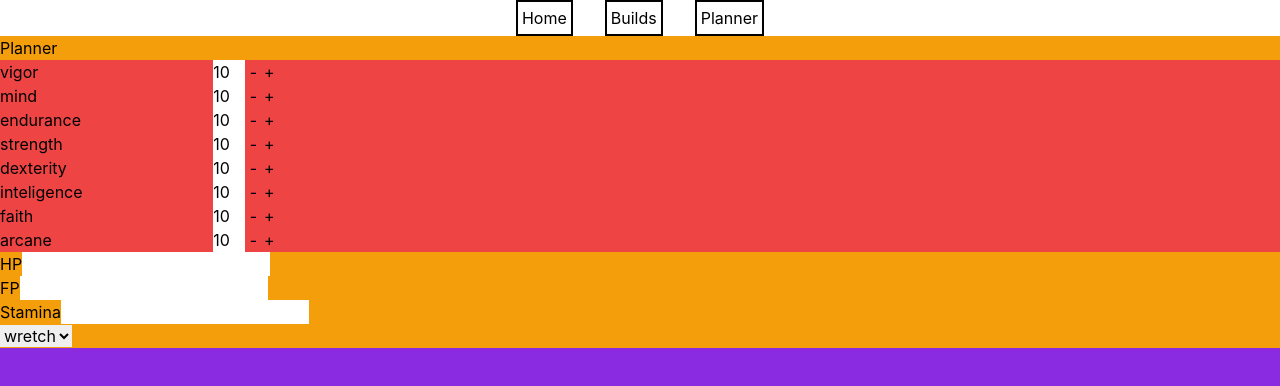
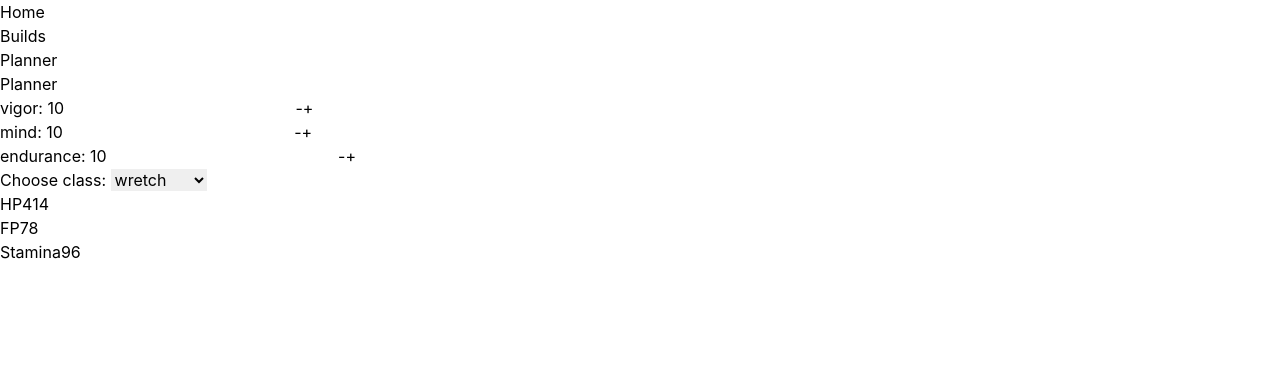
Before and after one commit to DScraftPL/EldenRingBuildsWebsite, a React (Create React App) app: page /planner in a window 1280 px wide. Shown: the top 386 px of the page. Built offline with nearby package versions, Linux system fonts and the light colour scheme.

Commit message:
refactor refactor + json

```diff
--- a/src/index.css
+++ b/src/index.css
@@ -9,7 +9,6 @@ body {
     sans-serif;
   -webkit-font-smoothing: antialiased;
   -moz-osx-font-smoothing: grayscale;
-  background: blueviolet;
 }
 
 code {
--- a/src/pages/app/App.js
+++ b/src/pages/app/App.js
@@ -11,7 +11,7 @@ import {
 
 function App() {
   return (
-    <div className='bg-amber-500'>
+    <div>
       <BrowserRouter>
         <Routes>
           <Route path='/' element={<NavigationBar />}>
--- a/src/pages/navigationbar/NavigationBar.js
+++ b/src/pages/navigationbar/NavigationBar.js
@@ -6,11 +6,11 @@ import {
 function NavigationBar() {
   return (
     <div>
-      <nav className="bg-white">
-        <ul className="flex space-x-8 justify-center">
-          <li className="border-black border-2 p-1"><Link to="/">Home</Link></li>
-          <li className="border-black border-2 p-1"><Link to="/builds">Builds</Link></li>
-          <li className="border-black border-2 p-1"><Link to="/planner">Planner</Link></li>
+      <nav>
+        <ul>
+          <li><Link to="/">Home</Link></li>
+          <li><Link to="/builds">Builds</Link></li>
+          <li><Link to="/planner">Planner</Link></li>
         </ul>
       </nav>
       <Outlet />
--- a/src/pages/planner/GameplayStat.js
+++ /dev/null
@@ -1,36 +0,0 @@
-import { useEffect, useState } from "react";
-import { updateHP, updateFP, updateStamina } from "./updateStats";
-
-function GameplayStat(props) {
-
-  const [inputValue, setInputValue] = useState('');
-
-  useEffect(() => {
-    const handleStatChangeEvent = (event) => {
-      const statname = event.detail.statname;
-      if (props.statlisten === statname) {
-        var statval = Number(event.detail.statvalue);
-        console.log(statval)
-        switch (statname) {
-          case "vigor": setInputValue(updateHP(statval)); break;
-          case "mind": setInputValue(updateFP(statval)); break;
-          case "endurance": setInputValue(updateStamina(statval)); break;
-          default: console.log('switchcase!');
-        }
-        console.log('detected matching event ' + event.detail.statname)
-      }
-    }
-    window.addEventListener('statChange', handleStatChangeEvent);
-  }, [props])
-
-  return (
-    <div>
-      <label>{props.statname}</label>
-      <input id={props.statname}
-        value={inputValue}
-        readOnly />
-    </div>
-  )
-}
-
-export default GameplayStat;
--- /dev/null
+++ b/src/pages/planner/GameplayStats.js
@@ -0,0 +1,25 @@
+import { updateHP, updateFP, updateStamina } from "./updateStats";
+
+function GameplayStat({ id, stat, update }) {
+  return (<div>
+    <label htmlFor={id}>{id}</label>
+    <input
+      id={id}
+      value={update(stat)}
+      readOnly
+    />
+  </div>)
+}
+
+function GameplayStats({ playerStats }) {
+
+  return (
+    <div>
+      <GameplayStat id="HP" stat={playerStats.vigor} update={updateHP} />
+      <GameplayStat id="FP" stat={playerStats.mind} update={updateFP} />
+      <GameplayStat id="Stamina" stat={playerStats.endurance} update={updateStamina} />
+    </div>
+  )
+}
+
+export default GameplayStats;
--- a/src/pages/planner/Planner.js
+++ b/src/pages/planner/Planner.js
@@ -1,48 +1,50 @@
 import { useState } from 'react'
 
-import PlayerStat from './PlayerStat.js'
-import GameplayStat from './GameplayStat.js'
+import PlayerStats from './PlayerStats.js'
+import GameplayStats from './GameplayStats.js'
+import classes from './classes.json'
 
 function Planner() {
 
-  const startingClass = {
-    wretch: {
-      vigor: 10,
-      mind: 10,
-      endurance: 10,
-      strength: 10,
-      dexterity: 10,
-      inteligence: 10,
-      faith: 10,
-      arcane: 10
+  const [playerStats, setPlayerStats] = useState(classes.wretch);
+  const [chosenClass, setChosenClass] = useState('wretch');
+
+
+  const updatePlayerStats = (stat, newValue) => {
+    if (newValue > 99) {
+      setPlayerStats(prevStats => ({
+        ...prevStats,
+        [stat]: 99
+      }))
+    } else if (newValue >= classes[chosenClass][stat]) {
+      setPlayerStats(prevStats => ({
+        ...prevStats,
+        [stat]: newValue
+      }));
+    } else {
+      setPlayerStats(prevStats => ({
+        ...prevStats,
+        [stat]: classes[chosenClass][stat]
+      }))
     }
   }
 
-  const [initStats, setInitStats] = useState(startingClass.wretch)
+  const updateChosenClass = (e) => {
+    console.log(e.target.value);
+    setChosenClass(e.target.value);
+    setPlayerStats(classes[e.target.value]);
+  }
 
   return (
-    <div className=''>
+    <div>
       <h1>Planner</h1>
-      <div className="bg-red-500 flex flex-col">
-        <PlayerStat statname="vigor" defaultvalue={initStats.vigor} />
-        <PlayerStat statname="mind" defaultvalue={initStats.mind} />
-        <PlayerStat statname="endurance" defaultvalue={initStats.endurance} />
-        <PlayerStat statname="strength" defaultvalue={initStats.strength} />
-        <PlayerStat statname="dexterity" defaultvalue={initStats.dexterity} />
-        <PlayerStat statname="inteligence" defaultvalue={initStats.inteligence} />
-        <PlayerStat statname="faith" defaultvalue={initStats.faith} />
-        <PlayerStat statname="arcane" defaultvalue={initStats.arcane} />
-      </div>
-      <div>
-        <GameplayStat statname="HP" statlisten="vigor" />
-        <GameplayStat statname="FP" statlisten="mind" />
-        <GameplayStat statname="Stamina" statlisten="endurance" />
-      </div>
-      <div>
-        <select name="startingClass" id="startingClass" >
-          <option value="wretch" default> wretch </option>
-        </select>
-      </div>
+      <PlayerStats playerStats={playerStats} onChange={updatePlayerStats} />
+      <label htmlFor='selectClass'> Choose class: </label>
+      <select id="selectClass" value={chosenClass} onChange={updateChosenClass}>
+        <option value="wretch">wretch</option>
+        <option value="confessor">confessor</option>
+      </select>
+      <GameplayStats playerStats={playerStats} />
     </div>
   )
 }
--- a/src/pages/planner/PlayerStat.js
+++ /dev/null
@@ -1,75 +0,0 @@
-import { useState } from "react";
-
-function PlayerStat(props) {
-
-  const [inputValue, setInputValue] = useState(10);
-
-  const statUpdateEvent = new CustomEvent('statChange', {
-    bubbles: true,
-    cancelable: true,
-    detail: { statname: props.statname }
-  });
-
-  const validateNumber = (min, max, number) => {
-    if (number.isNaN) {
-      number = min;
-    }
-    number = Math.max(number, min);
-    number = Math.min(number, max);
-    return number;
-  }
-
-  const raise = () => {
-    setInputValue(validateNumber(1, 99, Number(inputValue) + 1));
-    statUpdateEvent.detail.statvalue = inputValue + 1;
-    window.dispatchEvent(statUpdateEvent);
-  }
-
-  const lower = () => {
-    setInputValue(validateNumber(1, 99, Number(inputValue) - 1));
-    statUpdateEvent.detail.statvalue = inputValue - 1;
-    window.dispatchEvent(statUpdateEvent);
-  }
-
-  const valueChanged = (event) => {
-    setInputValue(Number(event.target.value));
-    statUpdateEvent.detail.statvalue = inputValue;
-    window.dispatchEvent(statUpdateEvent);
-    console.log('value changend')
-  }
-
-  const handleBlur = () => {
-    setInputValue(validateNumber(1, 99, Number(inputValue)));
-    statUpdateEvent.detail.statvalue = inputValue;
-    window.dispatchEvent(statUpdateEvent);
-    console.log('blurtriggered')
-  }
-
-  const handleKeyDown = (event) => {
-    if (event.key === 'Enter') {
-      console.log('correcting value')
-      setInputValue(validateNumber(1, 99, Number(inputValue)));
-      statUpdateEvent.detail.statvalue = inputValue;
-      window.dispatchEvent(statUpdateEvent);
-    }
-    console.log('keyDownTriggered')
-  }
-
-  return (
-    <div className="flex flex-row">
-      <label for={props.statname} className="w-1/6">{props.statname}</label>
-      <input type="text"
-        id={props.statname}
-        className="w-8"
-        value={inputValue}
-        onChange={valueChanged}
-        onKeyDown={handleKeyDown}
-        onBlur={handleBlur}
-      />
-      <button className="w-4 p-0 m-0" onClick={() => lower(props.statname)}>-</button>
-      <button className="w-4 p-0 m-0" onClick={() => raise()}>+</button>
-    </div>
-  )
-}
-
-export default PlayerStat;
--- /dev/null
+++ b/src/pages/planner/PlayerStats.js
@@ -0,0 +1,36 @@
+function PlayerStat({ id, stat, onChange }) {
+
+  const handleChange = (e) => {
+    onChange(id, parseInt(e.target.value));
+  }
+
+  return (
+    <div>
+      <label htmlFor={id}>{id}: </label>
+      <input
+        id={id}
+        type="text"
+        value={stat}
+        onChange={handleChange}
+      />
+      <button onClick={() => { onChange(id, stat - 1); }}>-</button>
+      <button onClick={() => { onChange(id, stat + 1); }}>+</button>
+    </div>
+  )
+
+}
+
+function PlayerStats({ playerStats, onChange }) {
+
+  return (
+    <div>
+      <PlayerStat id='vigor' stat={playerStats.vigor} onChange={onChange} />
+      <PlayerStat id='mind' stat={playerStats.mind} onChange={onChange} />
+      <PlayerStat id='endurance' stat={playerStats.endurance} onChange={onChange} />
+    </div>
+  )
+}
+
+
+
+export default PlayerStats;
--- /dev/null
+++ b/src/pages/planner/classes.json
@@ -0,0 +1,22 @@
+{
+  "wretch": {
+    "vigor": 10,
+    "mind": 10,
+    "endurance": 10,
+    "strength": 10,
+    "dexterity": 10,
+    "inteligence": 10,
+    "faith": 10,
+    "arcane": 10
+  },
+  "confessor": {
+    "vigor": 10,
+    "mind": 13,
+    "endurance": 10,
+    "strength": 12,
+    "dexterity": 12,
+    "inteligence": 9,
+    "faith": 14,
+    "arcane": 9
+  }
+}
```
Also changed, not shown: src/pages/planner/updateStats.jsx (renamed from src/pages/planner/updateStats.js).
